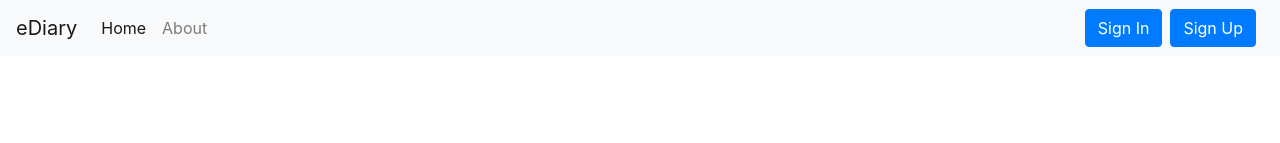
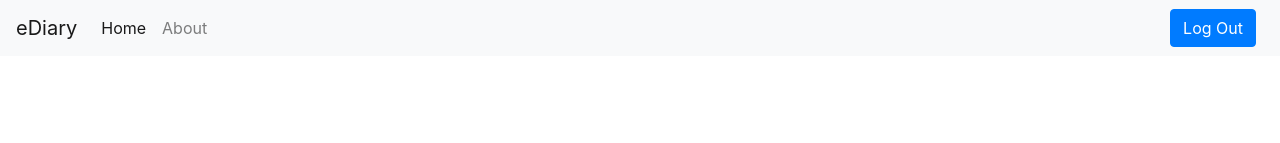
Before and after one commit to muhammadabdullah660/eDiary, a React (Create React App) app: page / in a window 1280 px wide. Shown: the top 143 px of the page. Built offline with nearby package versions, Linux system fonts and the light colour scheme; no server answers; sample sign-in values are in the browser's storage.

Commit message:
logout functionality

```diff
--- a/src/Components/Navbar.js
+++ b/src/Components/Navbar.js
@@ -1,11 +1,16 @@
 import React from "react";
-import { useLocation, Link } from "react-router-dom";
+import { useLocation, Link, useNavigate } from "react-router-dom";
 
 const Navbar = () => {
+  let navigate = useNavigate();
   let location = useLocation();
   // useEffect(() => {
   //   console.log(location.pathname);
   // }, [location]);
+  const handleLogout = () => {
+    localStorage.removeItem("token");
+    navigate("signIn");
+  };
   return (
     <>
       <nav className="navbar navbar-expand-lg navbar-light bg-light">
@@ -47,6 +52,7 @@ const Navbar = () => {
               </Link>
             </li>
           </ul>
+          {!localStorage.getItem("token") ? (
             <form className="d-flex">
               <Link className="btn btn-primary" to="/signIn" role="button">
                 Sign In
@@ -55,6 +61,11 @@ const Navbar = () => {
                 Sign Up
               </Link>
             </form>
+          ) : (
+            <button className="btn btn-primary mx-2" onClick={handleLogout}>
+              Log Out
+            </button>
+          )}
         </div>
       </nav>
     </>
```
Lines whose indentation alone changed are shown as unchanged.
